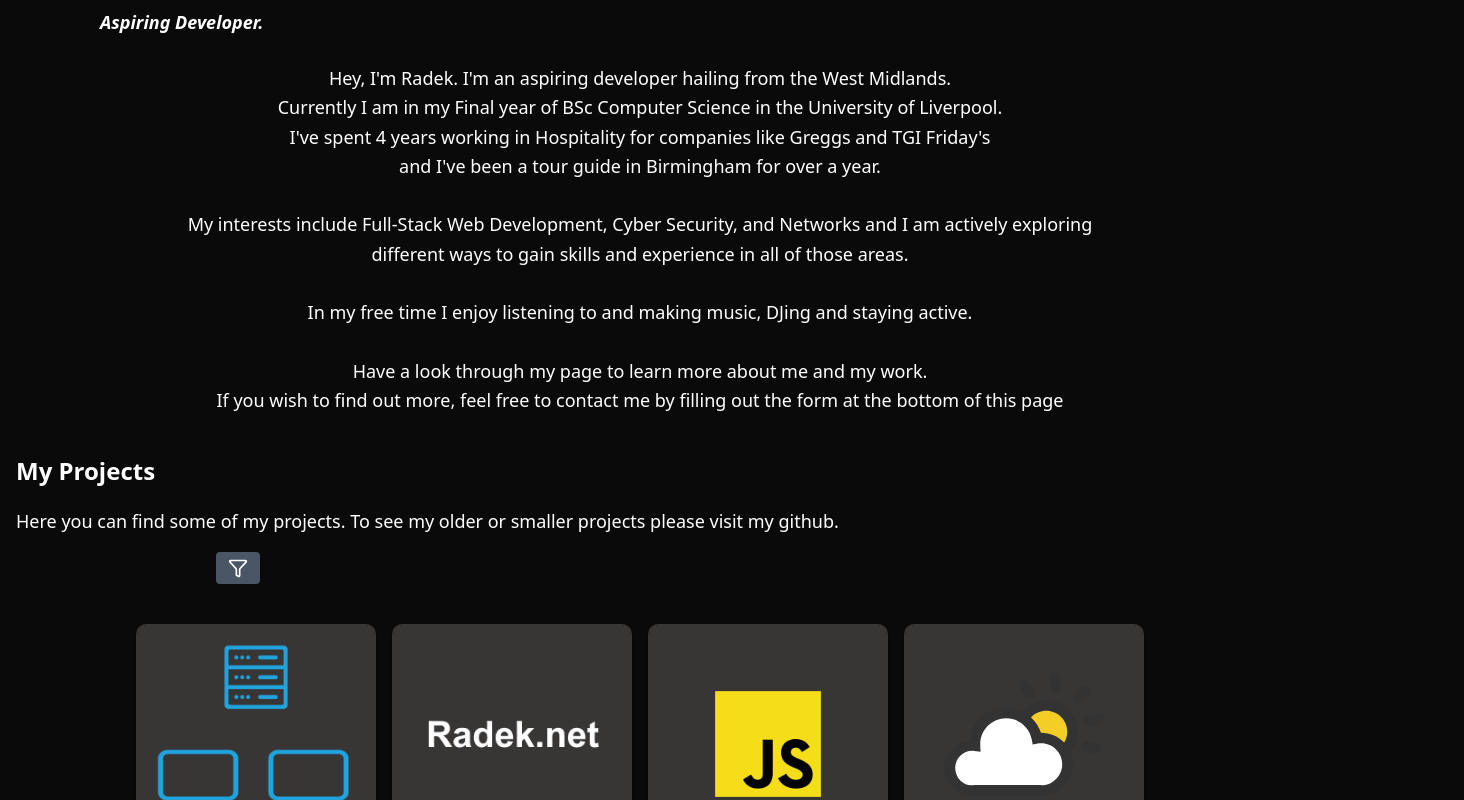
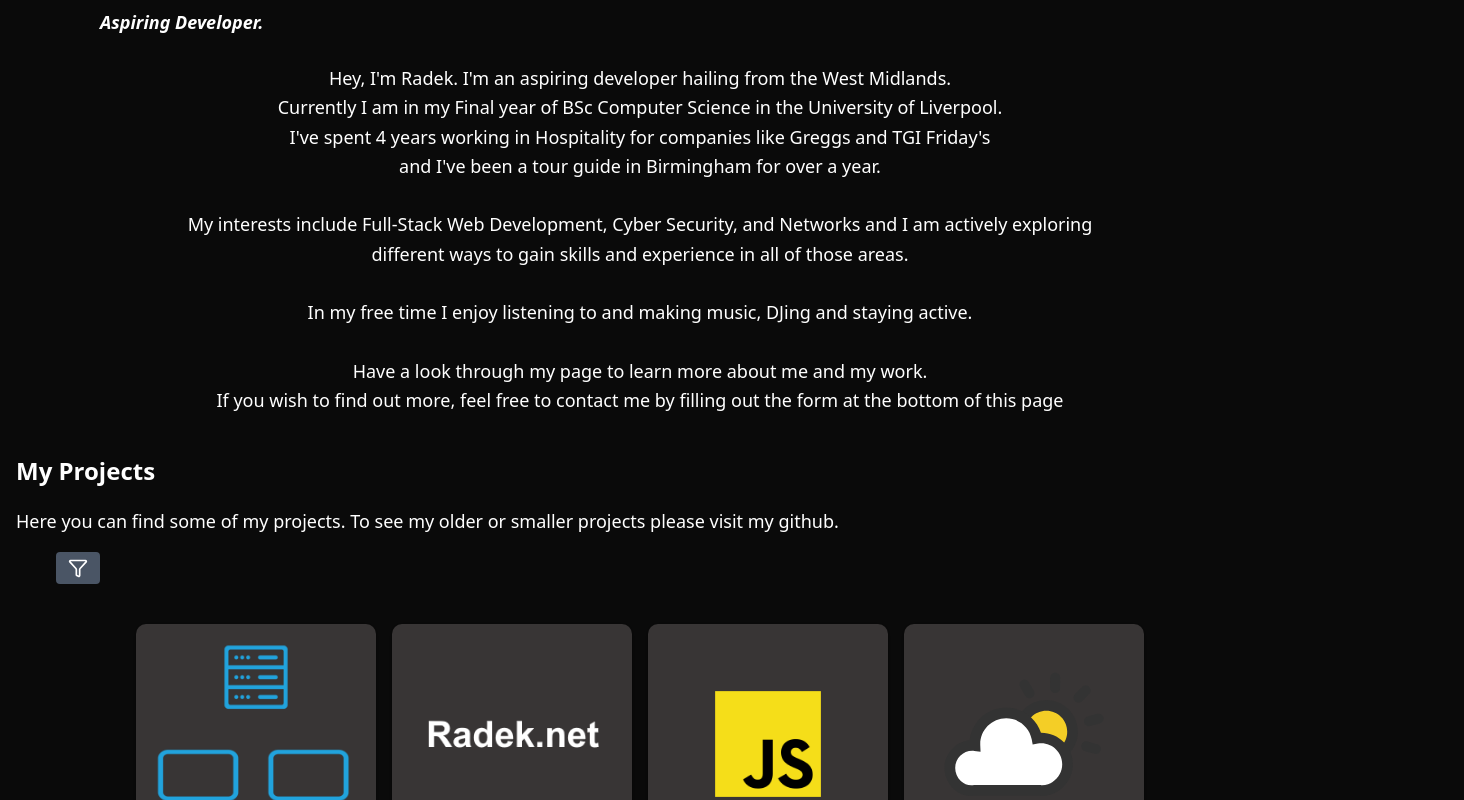
Before and after one commit to radekzien/radek-live, a Next.js app: page / in a window 1280 px wide. Shown: the part 316-1116 px from the top of the page, 1464 px wide, since content can reach past the window. Built offline with nearby package versions, Linux system fonts and the light colour scheme.

Commit message:
Changed location of filter button

```diff
--- a/src/components/ProjectMapper.tsx
+++ b/src/components/ProjectMapper.tsx
@@ -58,7 +58,7 @@ export const ProjectMapper = () => {
   return (
     <>
       {/* Button to toggle filter panel */}
-      <div className="w-full flex pl-4 md:pl-0 md:left-50 relative mb-2">
+      <div className="w-full flex pl-4 md:pl-0 md:left-10 relative mb-2">
         <button
           onClick={() => setShowFilter(prev => !prev)}
           className=" px-3 py-1 mb-4 text-sm bg-gray-600 text-white rounded hover:bg-slate-700 transition"
```
